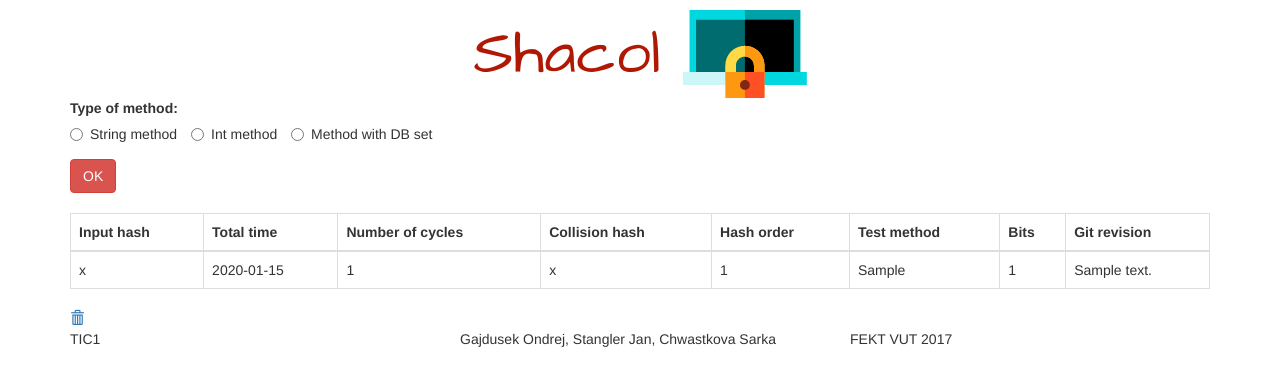
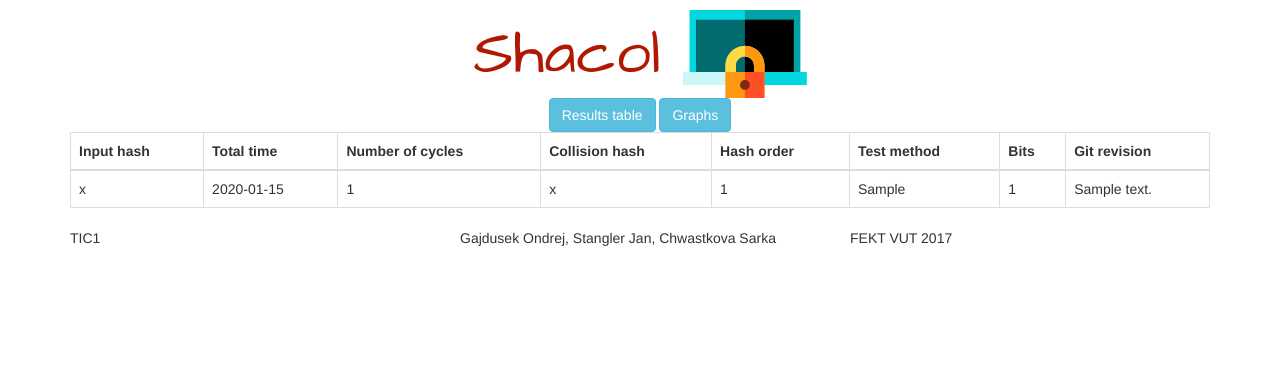
Before and after one commit to ogajduse/shacol, a Django app: page / in a window 1280 px wide. Shown: the top 386 px of the page. Run offline with Django 3.2, Linux system fonts and the light colour scheme; tables that the repository leaves empty hold one stand-in row (values such as "Sample post"); some libraries are stand-ins or nearby versions.

Commit message:
Add categories

```diff
--- a/app/aplikace/website/templates/website/base.html
+++ b/app/aplikace/website/templates/website/base.html
@@ -27,30 +27,16 @@
         <center><a href="{% url 'colls' %}"><img src="{% static 'logo.png' %}"></a></center>
         <!-- <center><a href="{% url 'colls' %}"><h1>Shacol GUI</h1></a></center> -->
       </div>
-      <div class="col-md-6 col-sm-6">
-      <form action="{% url 'filtering' %}" method="post">{% csrf_token %}
-          <div class="form-group">
-            <label>Type of method:</label>
-            <div class"radio"></div>
-              <label class="radio-inline"><input type="radio" name="method" value="str">String method</label>
-              <label class="radio-inline"><input type="radio" name="method" value="int">Int method</label>
-              <label class="radio-inline"><input type="radio" name="method" value="db">Method with DB set</label>
+      <div>
+        <center>
+          <a href="{% url 'colls' %}"><button type="button" class="btn btn-info">Results table</button></a>
+          <a href="{% url 'graphs' %}"><button type="button" class="btn btn-info">Graphs</button></a>
+        </center>
+      </div>
+      </div>
+    {% block content %}
+    {% endblock %}
           </div>
-          <button type="submit" class="btn btn-danger">OK</button>
-          </form>
-        </div>
-
-    </div>
-      <div class="row">
-            <div class="col-md-12 col-sm-12">
-              <h2>{{ query.method }}</h2>
-              {% block content %}
-              {% endblock %}
-              <a class="page-scroll" href="{% url 'delete' %}"><i class="glyphicon glyphicon-trash"></i></a>
-            </div>
-        </div>
-          </div>
-    </div>
 
     <footer>
         <div class="container">
```
